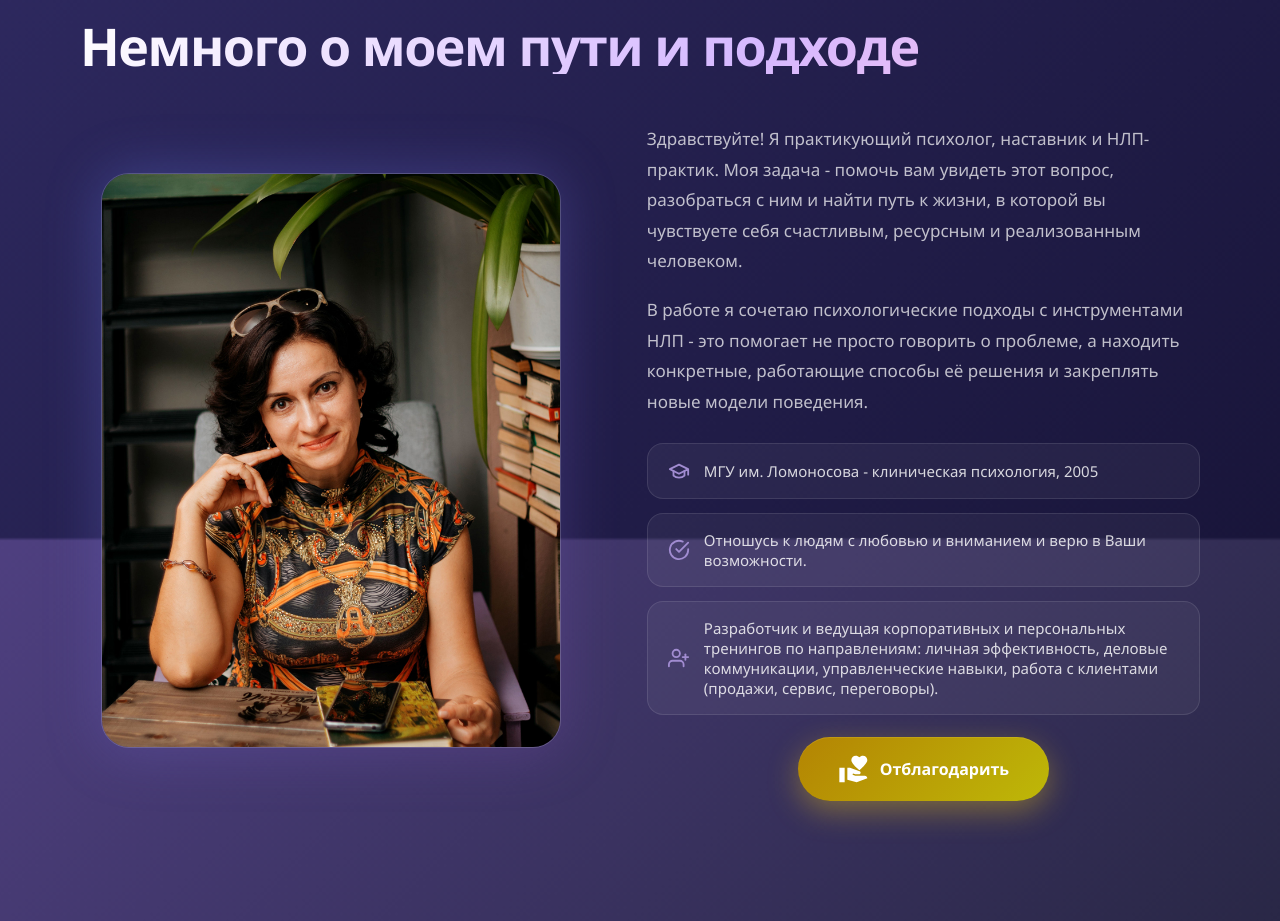
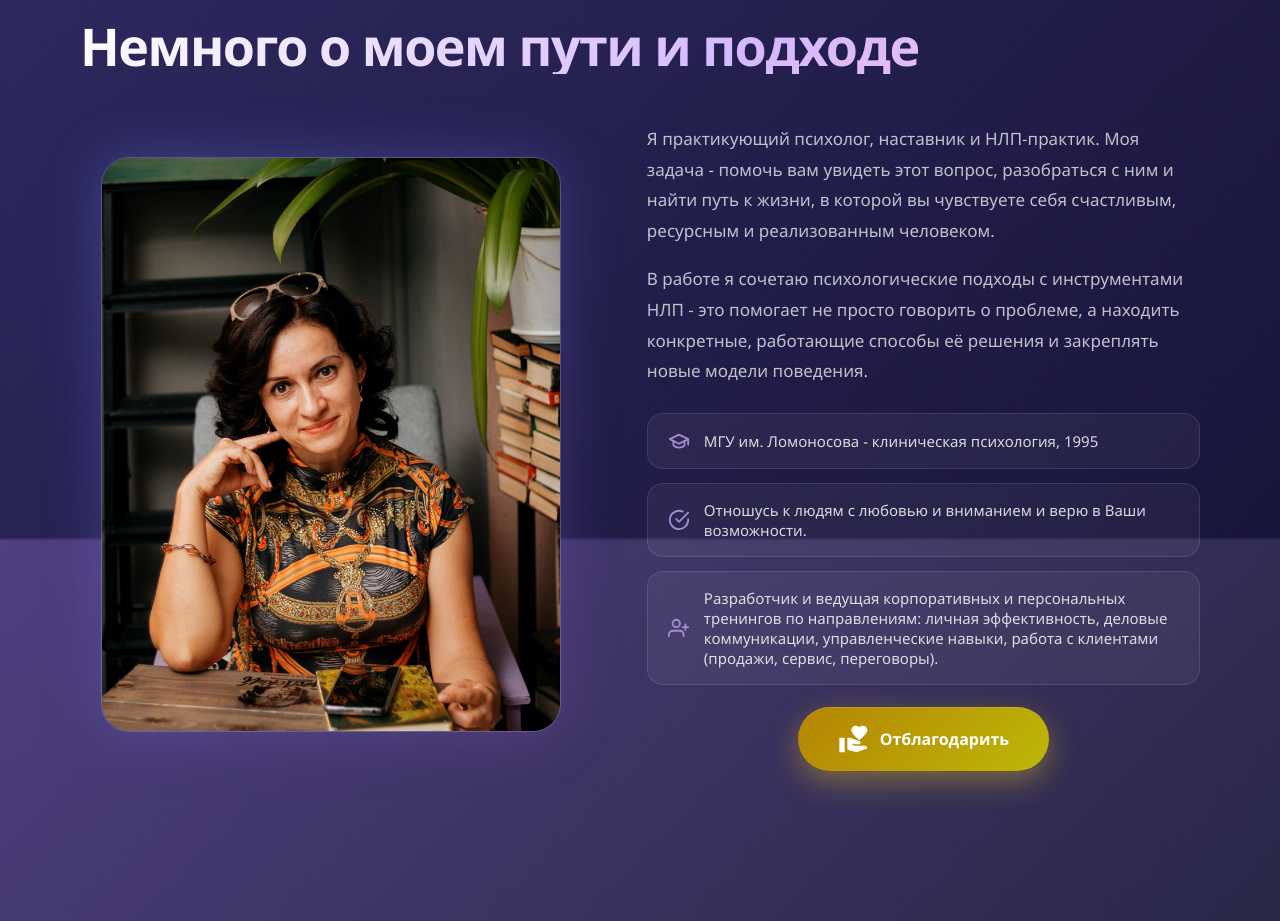
Before and after one commit to ProgHubMain/Psychologist.github.io, a plain HTML site: page index.html in a window 1280 px wide. Shown: the part 2661-3582 px from the top of the page. Drawn offline with Linux system fonts and the light colour scheme.

Commit message:
small edit

```diff
--- a/index.html
+++ b/index.html
@@ -1213,7 +1213,7 @@
 
             <div class="about-text reveal">
                 <p>
-					Здравствуйте! Я практикующий психолог, наставник и НЛП-практик. Моя задача - помочь вам увидеть этот вопрос, разобраться с ним и найти путь
+					Я практикующий психолог, наставник и НЛП-практик. Моя задача - помочь вам увидеть этот вопрос, разобраться с ним и найти путь
 					к жизни, в которой вы чувствуете себя счастливым, ресурсным и реализованным человеком.
                 </p>
                 <p>
@@ -1224,7 +1224,7 @@
                 <ul class="about-list">
                     <li>
                         <svg width="22" height="22" viewBox="0 0 24 24" fill="none" stroke="currentColor" stroke-width="2" stroke-linecap="round" stroke-linejoin="round"><path d="M22 10v6M2 10l10-5 10 5-10 5z"/><path d="M6 12v5c3 3 9 3 12 0v-5"/></svg>
-                        МГУ им. Ломоносова - клиническая психология, 2005
+                        МГУ им. Ломоносова - клиническая психология, 1995
                     </li>
                     <li>
                         <svg width="22" height="22" viewBox="0 0 24 24" fill="none" stroke="currentColor" stroke-width="2" stroke-linecap="round" stroke-linejoin="round"><path d="M22 11.08V12a10 10 0 1 1-5.93-9.14"/><polyline points="22 4 12 14.01 9 11.01"/></svg>
```
